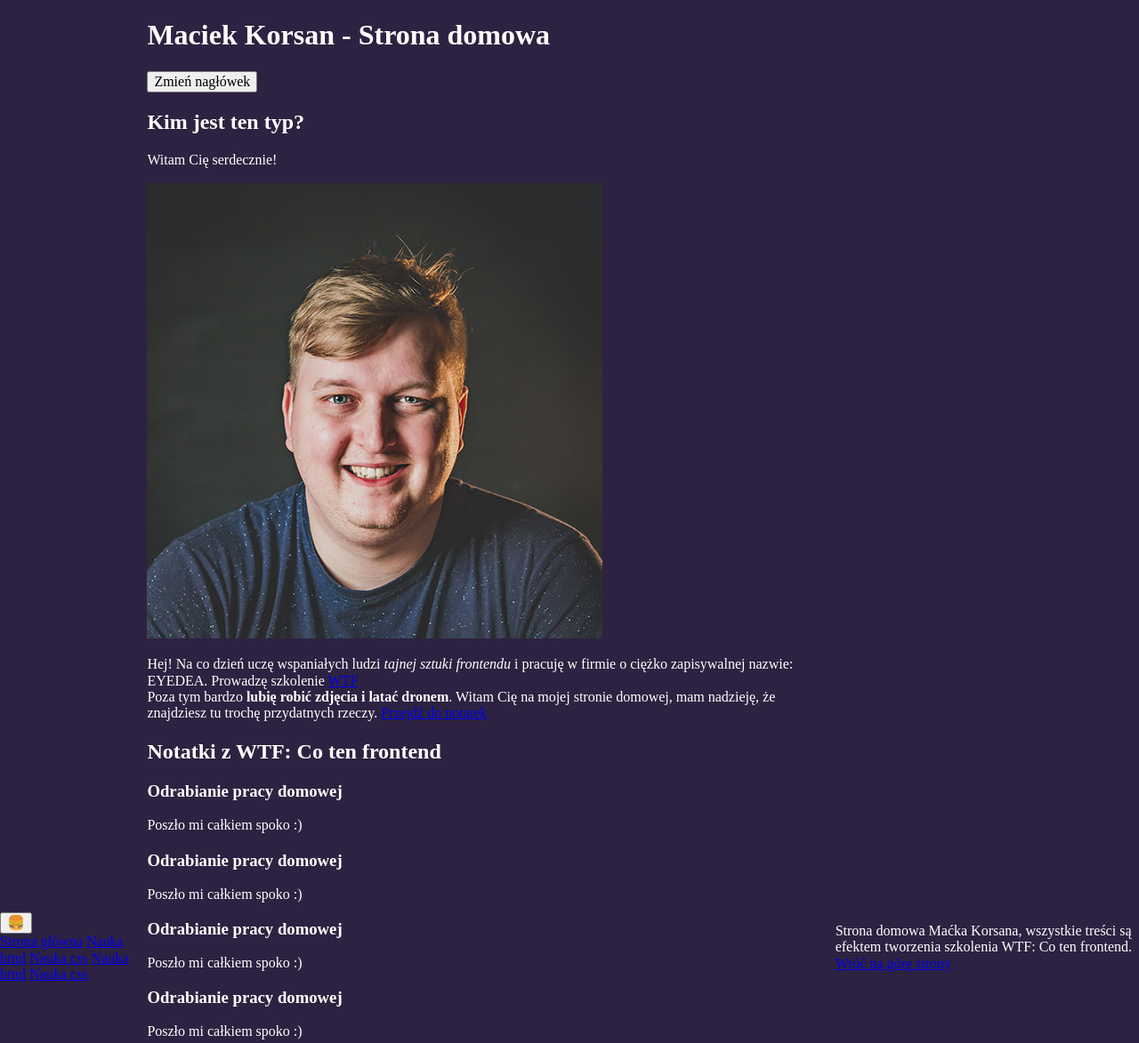
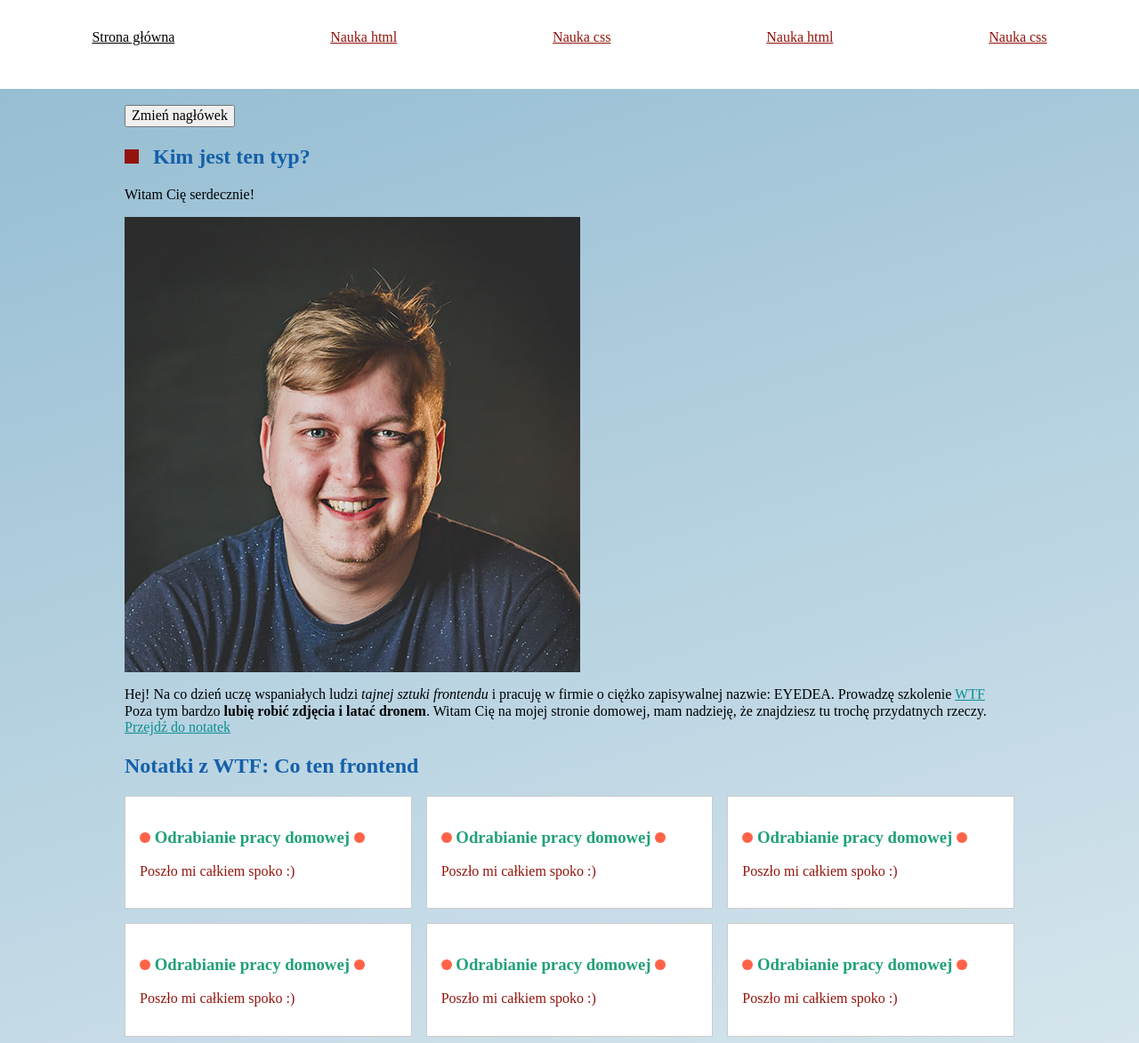
Before and after one commit to mateusz-konczal/webpack-test, a website built with webpack: page src/pages/index.html in a window 1280 px wide. Shown: the top 1173 px of the page at 89% size. Built offline with nearby package versions, Linux system fonts and the light colour scheme.

Commit message:
moved SCSS styles to src/scss

```diff
--- a/src/scss/main.scss
+++ b/src/scss/main.scss
@@ -1,13 +1,204 @@
 @import "~normalize.css";
+@import "_variables";
 
-@import "_variables";
-@import "modules/hello.scss";
+@import "modules/week-summary.scss";
+
+html {
+  box-sizing: border-box;
+}
+
+*,
+*:before,
+*:after {
+  box-sizing: inherit;
+}
 
 body {
-  background: $wtf;
-  color: #fff;
-  display: flex;
-  align-items: center;
-  justify-content: center;
-  min-height: 100vh;
+  /* background: #fefefe; */
+  background-color: #92bbd1;
+  background-image: linear-gradient(163deg, #92bbd1 0%, #ffffff 100%);
 }
+
+/* section {
+    background: #ffffff;
+  } */
+
+.secondary-heading {
+  color: #1460aa;
+}
+
+.special-heading {
+  color: #21a179;
+}
+
+a {
+  color: #02e4d5;
+}
+
+.header {
+  background: #fff;
+  min-height: 60px;
+  position: fixed;
+  top: 0;
+  width: 100%;
+}
+
+.header-link {
+  color: #04ac26;
+}
+
+.input:focus {
+  /* border: 2px solid yellow; */
+  background: yellow;
+}
+
+/* .header {
+      background: #d5d5d5;
+  } */
+
+.navigation {
+  /* background: #478a05;
+    padding: 16px;
+    border-radius: 8px;
+    display: flex;
+    justify-content: space-around;
+    height: 100px;
+    align-items: center; */
+  padding: 16px;
+  display: none;
+}
+
+.navigation--open {
+  display: block;
+}
+
+.navigation__link {
+  /* color: #fff; */
+  color: #92140c;
+  /* display: inline-block; */
+  display: block;
+  /* margin-right: 20px; */
+  margin: 0 0 16px;
+}
+
+.navigation__link:hover {
+  color: #1460aa;
+}
+
+.navigation__link:focus {
+  border: 3px solid yellow;
+}
+
+.navigation__link:visited {
+  color: #ccc;
+}
+
+.navigation__link--homepage {
+  /* background: yellow; */
+  color: #000;
+}
+
+// .week-summary:first-child {
+//   background: yellow;
+// }
+
+// .week-summary:last-child {
+//   background: blue;
+// }
+
+// .week-summary:hover {
+//   background: hotpink;
+// }
+
+// .week-summary:not(.week-summary--special) {
+//   background: hotpink;
+// }
+
+.main {
+  max-width: 1000px;
+  /* margin: 0 auto; */
+  margin: 60px auto 0;
+  &__heading {
+    color: #92140c;
+  }
+}
+
+.about {
+  &__heading {
+    color: #1460aa;
+    &::before {
+      content: "";
+      display: inline-block;
+      width: 16px;
+      height: 16px;
+      margin-right: 16px;
+      background: #92140c;
+    }
+  }
+  &__link {
+    // color: #92140c;
+    color: #0c9092;
+  }
+  &__picture {
+    display: block;
+    max-width: 100%;
+  }
+}
+
+/* .notes {
+  } */
+
+.notes__heading {
+  color: #1460aa;
+}
+
+.footer {
+  max-width: 1000px;
+  margin: 0 auto;
+}
+
+.footer__link {
+  color: #1460aa;
+}
+
+.list {
+  list-style: square;
+}
+
+.table {
+  width: 100%;
+}
+
+.klasa-z-js {
+  background: yellow;
+}
+
+.hamburger {
+  position: absolute;
+  top: 20px;
+  right: 10px;
+  border: none;
+  background: none;
+}
+
+@media (min-width: 768px) {
+  .hamburger {
+    display: none;
+  }
+
+  .grid {
+    display: grid;
+    grid-template-columns: 1fr 1fr 1fr;
+    column-gap: 16px;
+  }
+
+  .navigation {
+    /* background: #478a05; */
+    padding: 16px;
+    border-radius: 8px;
+    display: flex;
+    justify-content: space-around;
+    height: 100px;
+    align-items: center;
+  }
+}
--- /dev/null
+++ b/src/scss/modules/week-summary.scss
@@ -0,0 +1,33 @@
+.week-summary {
+  padding: 16px;
+  border: 1px solid #ccc;
+  margin-bottom: 16px;
+  background: #fff;
+  &--special {
+    border: 1px solid #92140c;
+  }
+  &__description {
+    color: #92140c;
+  }
+  &__title {
+    color: #21a179;
+    &::before {
+      //   content: "HELLO ";
+      content: "";
+      display: inline-block;
+      width: 12px;
+      height: 12px;
+      background: tomato;
+      border-radius: 50%;
+    }
+    &::after {
+      //   content: "GOODBYE ";
+      content: "";
+      display: inline-block;
+      width: 12px;
+      height: 12px;
+      background: tomato;
+      border-radius: 50%;
+    }
+  }
+}
```
